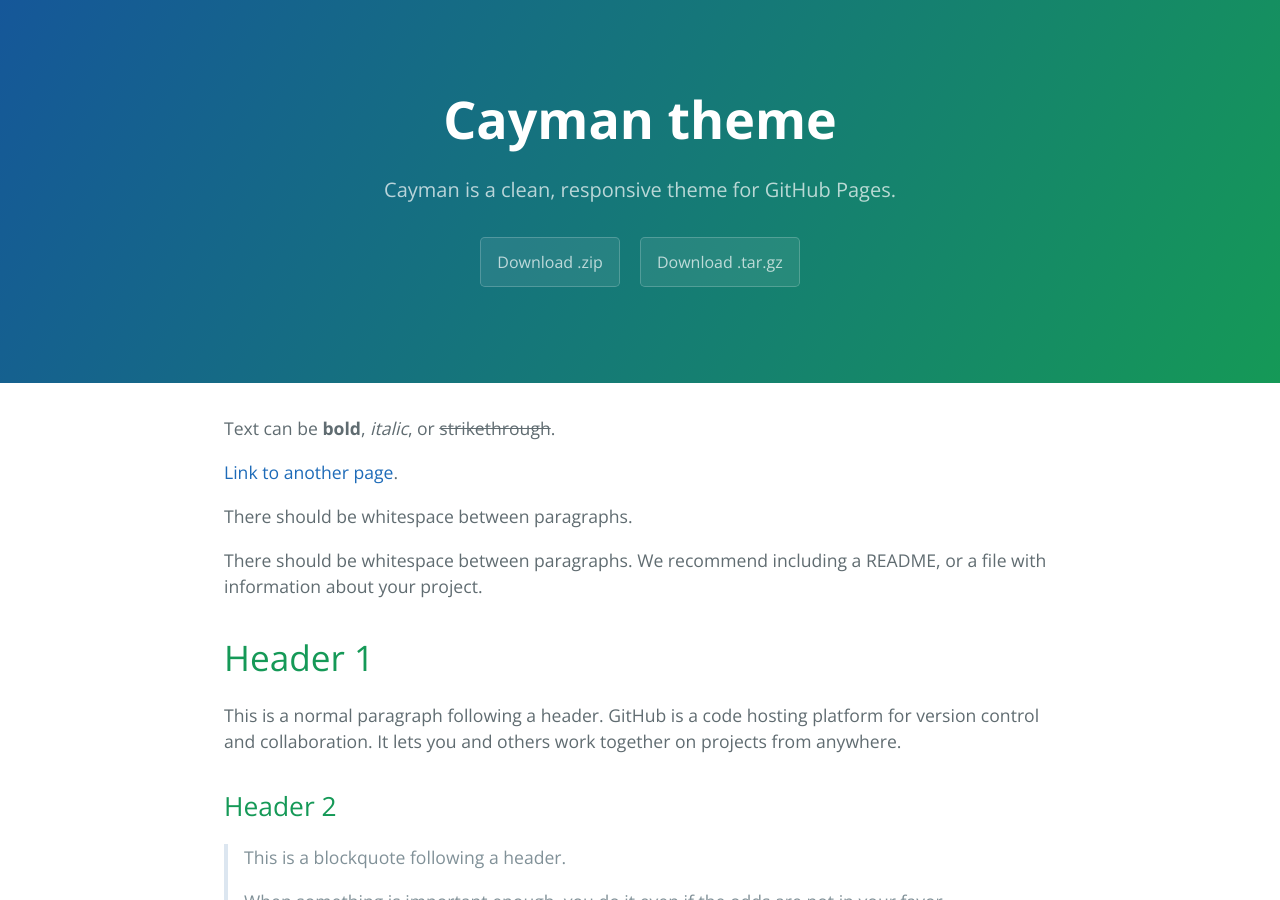
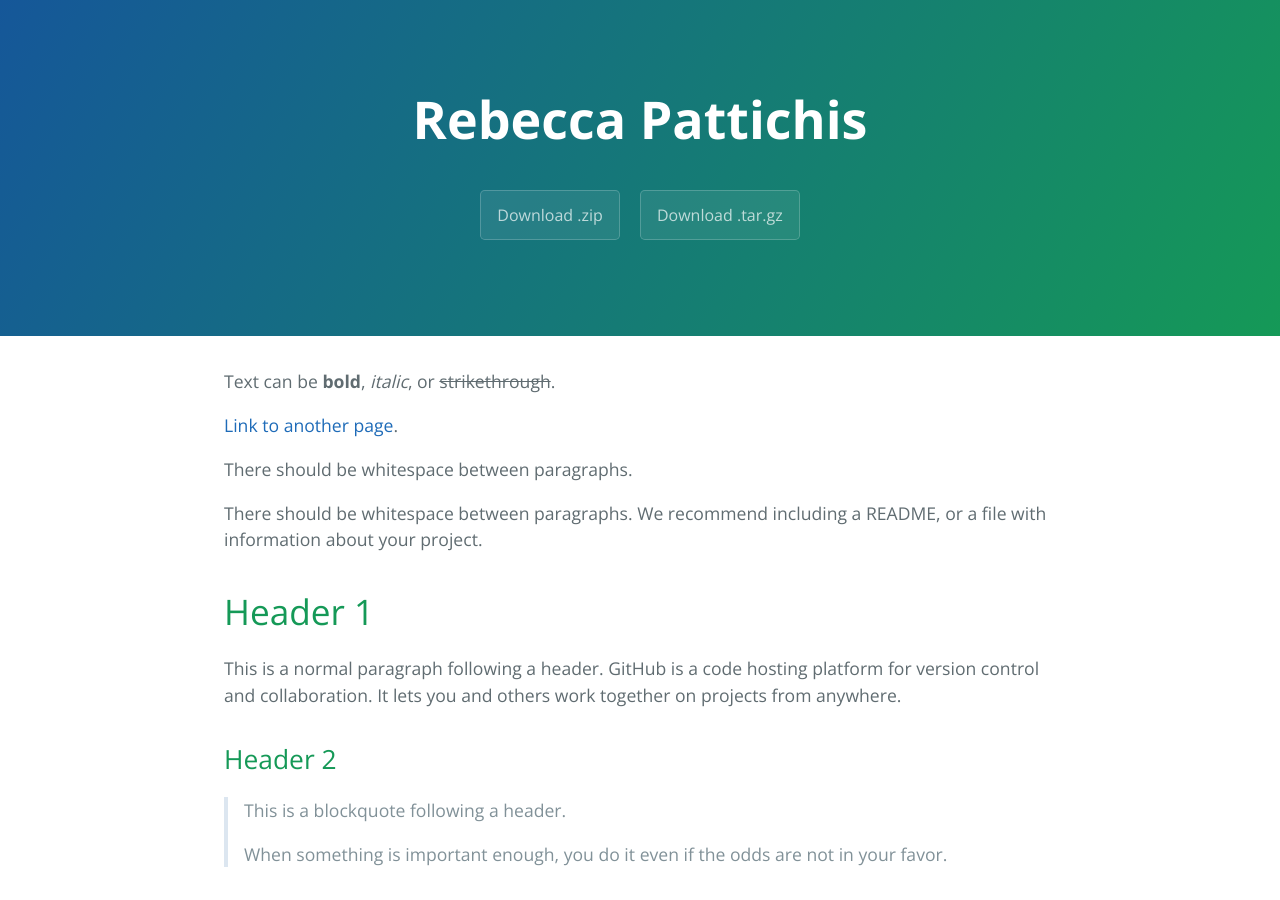
Before and after one commit to rpattichis/rpattichis.github.io, a Jekyll site: the page built from index.md, in a window 1280 px wide and 900 px high. Built offline with Jekyll 4.4.1, drawn with Linux system fonts in a browser that asks for light colours; the repository's description, which GitHub fills in, is left out.

Commit message:
Update _config.yml

```diff
--- a/_config.yml
+++ b/_config.yml
@@ -1,5 +1,5 @@
-title: Cayman theme
-description: Cayman is a clean, responsive theme for GitHub Pages.
+title: Rebecca Pattichis
+#description: Cayman is a clean, responsive theme for GitHub Pages.
 show_downloads: true
 google_analytics:
 theme: jekyll-theme-cayman
```
